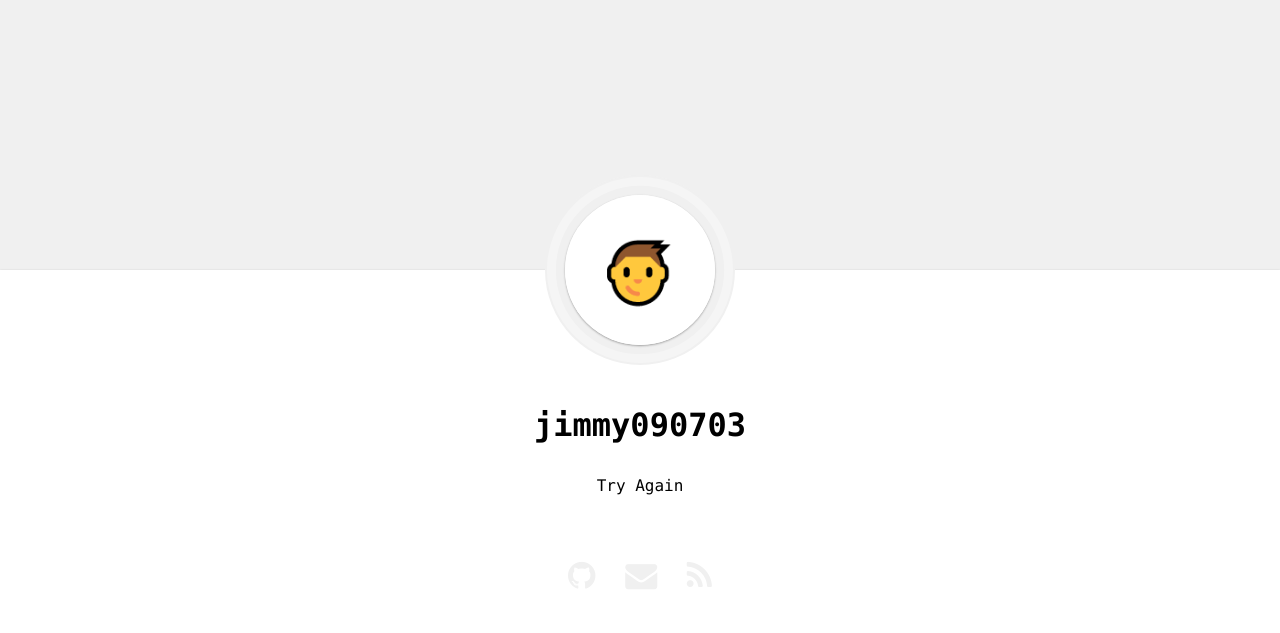
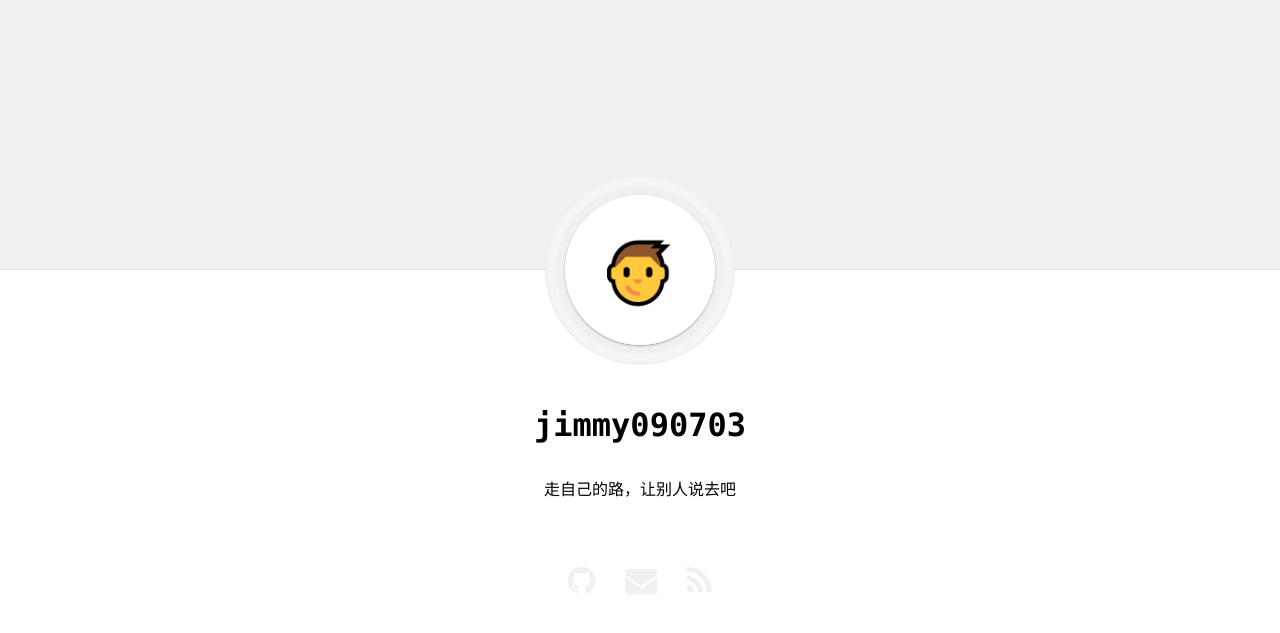
Before and after one commit to jimmy090703/jimmy090703.github.io, a Jekyll site: the page built from index.md, in a window 1280 px wide. Shown: the top 633 px of the page. Built offline with Jekyll 4.4.1, drawn with Linux system fonts in a browser that asks for light colours; comment, search, counter and statistics services are not loaded.

Commit message:
Update _config.yml

```diff
--- a/_config.yml
+++ b/_config.yml
@@ -16,7 +16,7 @@ defaults:
 
 title: jimmy090703 Blog
 name: jimmy090703
-description: Try Again
+description: 走自己的路，让别人说去吧
 url: https://jimmy090703.github.io
 copyright_time: 2020
 avatar: https://jimmy090703.github.io/assets/img/avatar.png
```
